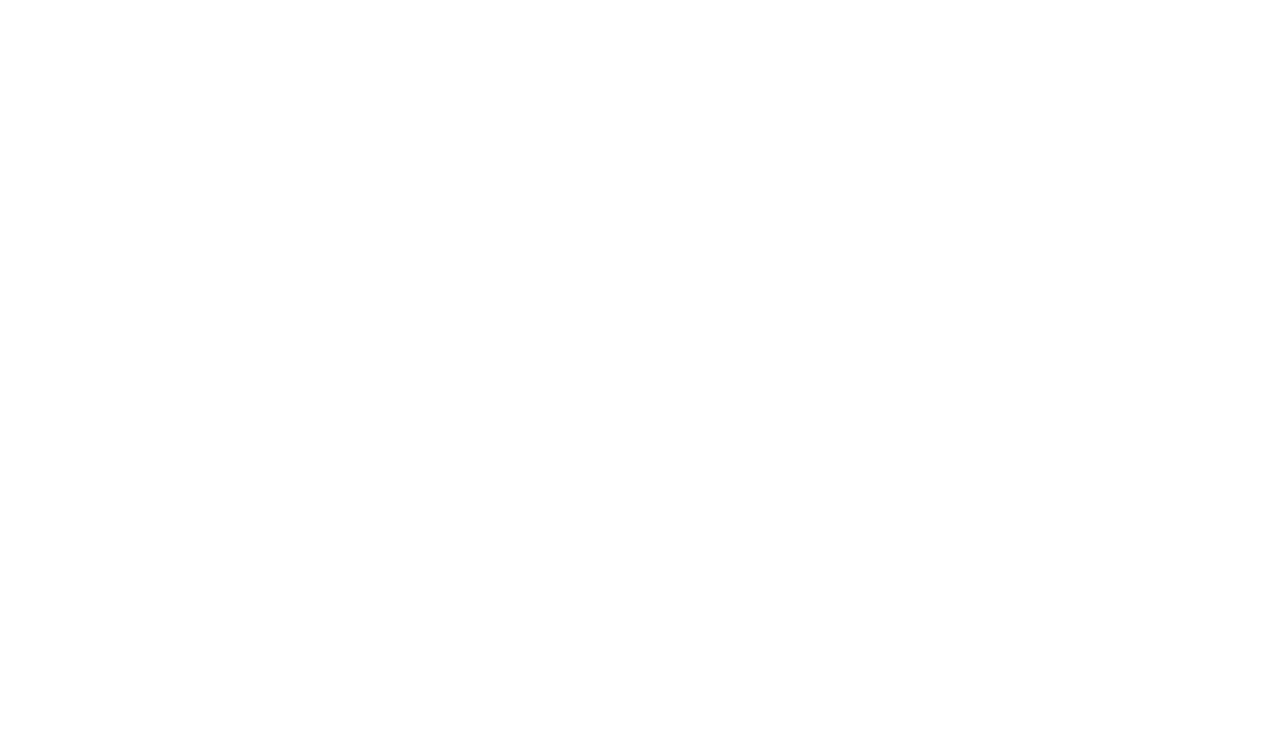
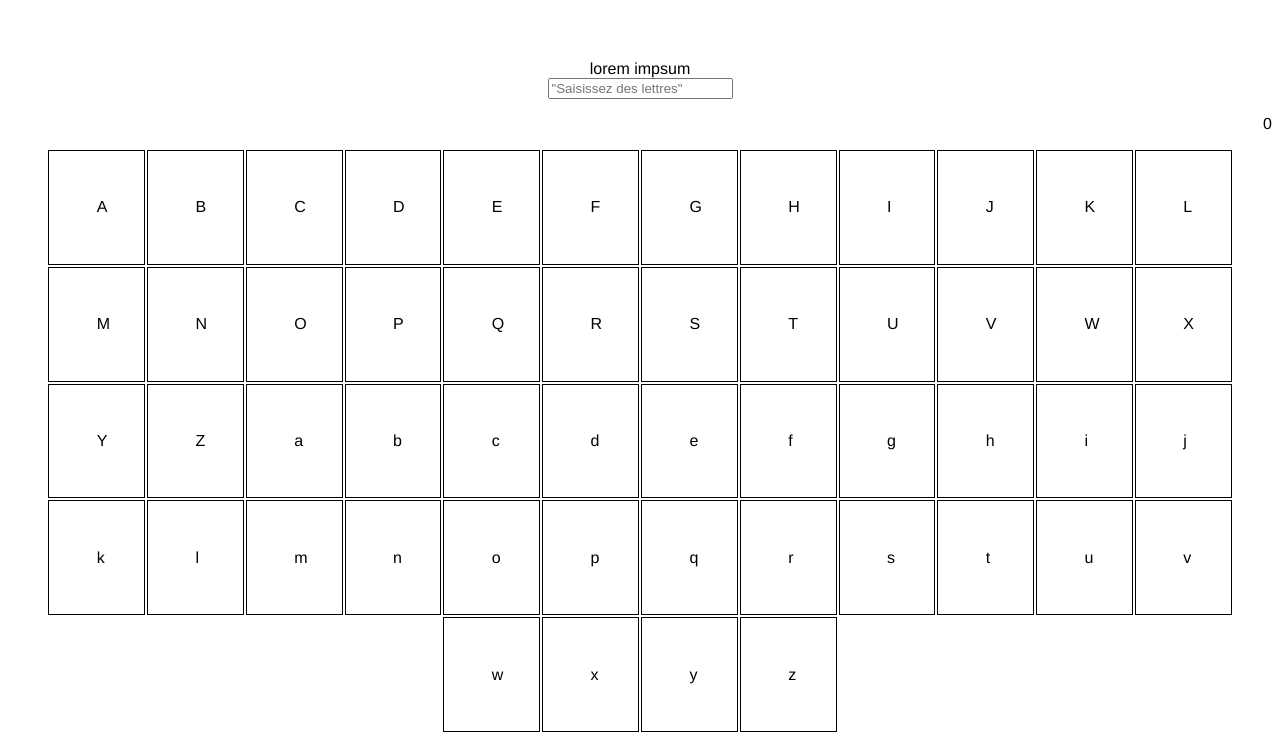
Before and after one commit to EdenSchoolFrance/RevisionsJS, a website built with Vite: page index.html in a window 1280 px wide. Built offline with nearby package versions, Linux system fonts and the light colour scheme.

Commit message:
exo6 finish

```diff
--- a/main.js
+++ b/main.js
@@ -35,13 +35,26 @@ const contain = document.querySelectorAll('.container')
 const app = document.querySelectorAll('#app')
 const div = document.querySelectorAll('div')
 const tag =document.getElementsByTagName("div")
+const id=document.getElementById('app')
+const qdiv=document.querySelector('div')
+const qclass=document.querySelector('.container')
+const qid=document.querySelector('#app')
+const label=document.createElement("label")
+label.textContent='lorem impsum'
+qdiv.appendChild(label)
+const input=document.createElement("input")
+input.placeholder='"Saisissez des lettres"'
+qdiv.appendChild(input)
+const p = document.createElement('p')
+p.textContent=0
+qdiv.appendChild(p)
+input.addEventListener("input",()=>{
+  p.textContent=input.value.length
+})
+for (let i = 0; i < e.length; i++) {
+  const cdiv = document.createElement("div")
+  cdiv.className='cdiv'
+  cdiv.textContent=e[i]
+  qdiv.appendChild(cdiv)
 
-console.log(document.getElementById('app'))
-console.log(container[0])
-console.log(document.querySelector('div'))
-console.log(document.querySelector('.container'))
-console.log(document.querySelector('#app'))
-console.log(contain[0])
-console.log(div[0])
-console.log(app[0])
-console.log(tag[0])
+}
--- a/style.css
+++ b/style.css
@@ -1,8 +1,35 @@
 #app {
   font-family: Avenir, Helvetica, Arial, sans-serif;
-  -webkit-font-smoothing: antialiased;
-  -moz-osx-font-smoothing: grayscale;
+  margin-top: 60px;
   text-align: center;
-  color: #2c3e50;
-  margin-top: 60px;
 }
+label{
+  display: inherit;
+}
+.cdiv{
+  border: 1px solid black;
+  display: inline-block;
+  margin:1px;
+  width: 38%;
+  height: 38%;
+  box-sizing: border-box;
+  padding: 15%;
+}
+p{
+  width: auto;
+  text-align: end;
+}
+@media screen and (min-width: 768px) {
+  .cdiv{
+    width: 1%;
+    height: 38%;
+    padding: 7%;
+  }
+}
+@media screen and (min-width: 1024px) {
+  .cdiv{
+    width: 1%;
+    height: 38%;
+    padding: 3.75%;
+  }
+}
```
